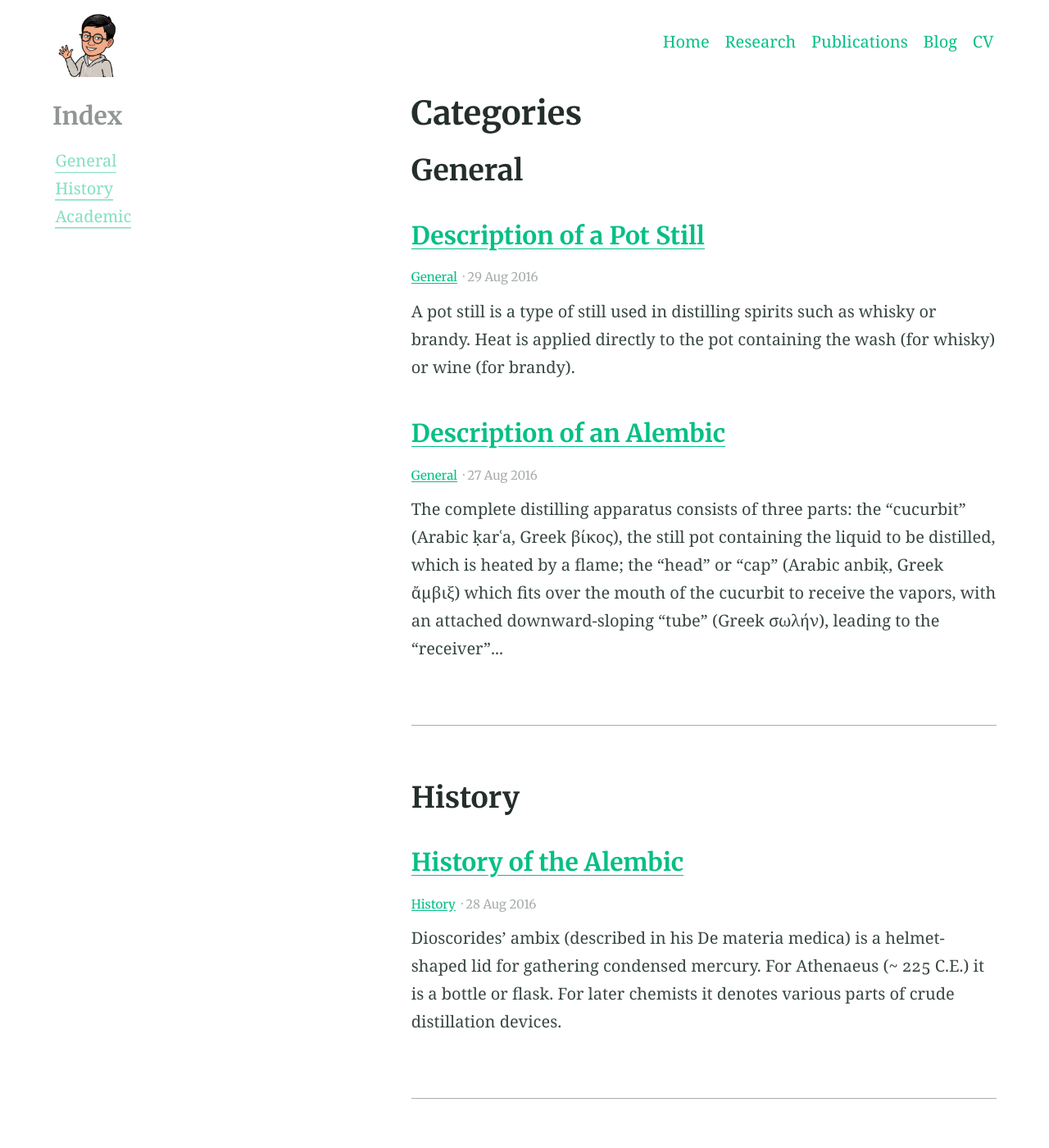
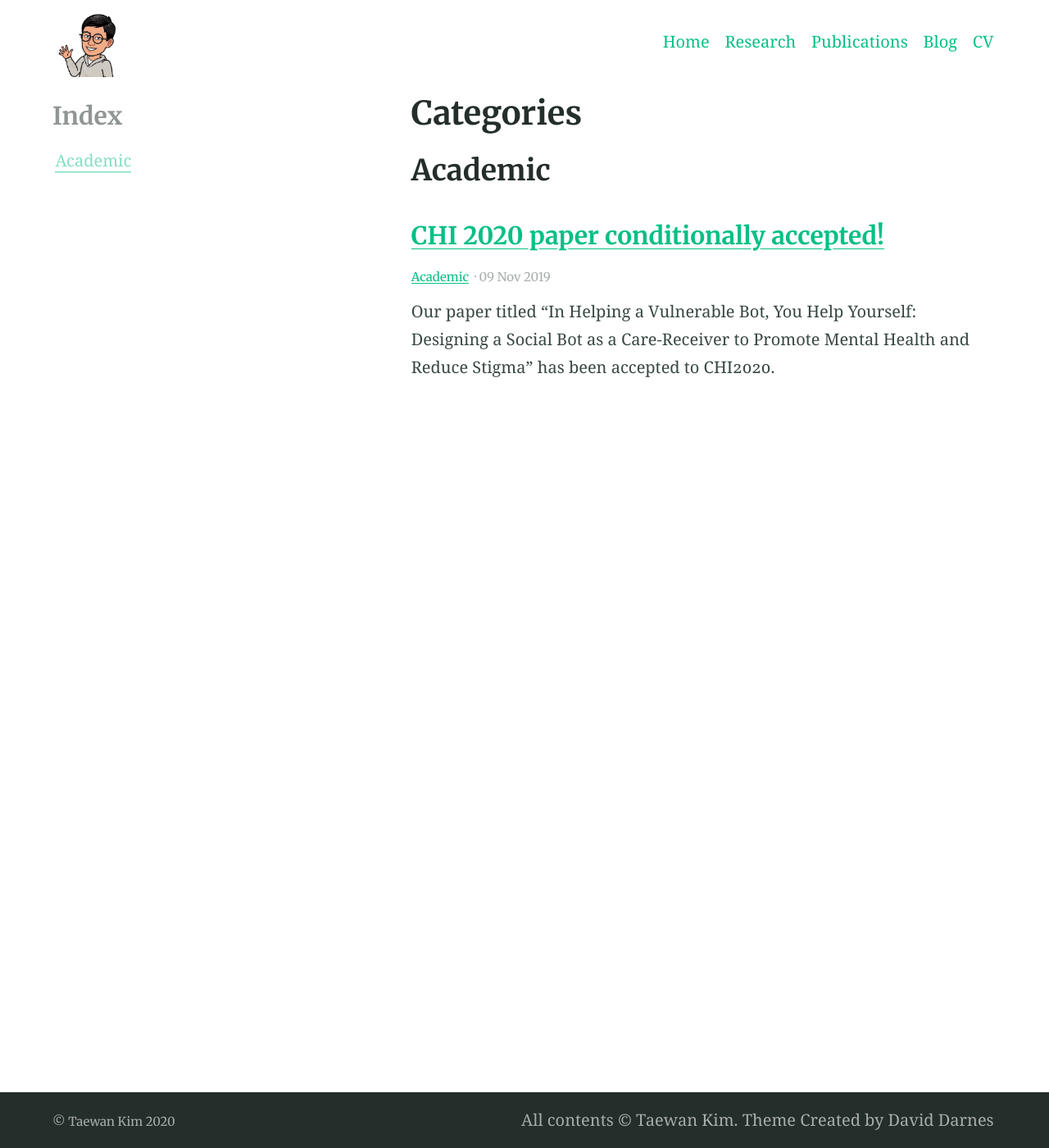
Before and after one commit to twkim24/twkim24.github.io, a Jekyll site: the page built from categories.md, in a window 1280 px wide and 1400 px high. Shown: the whole window at 82% size. Built offline with Jekyll 4.4.1, drawn with Linux system fonts in a browser that asks for light colours.

Commit message:
delete post

```diff
--- a/_posts/2016-08-27-example-post-one.md
+++ /dev/null
@@ -1,14 +0,0 @@
----
-title: Description of an Alembic
-categories:
-- General
-feature_image: "https://picsum.photos/2560/600?image=872"
----
-
-The complete distilling apparatus consists of three parts: the "cucurbit" (Arabic ḳarʿa, Greek βίκος), the still pot containing the liquid to be distilled, which is heated by a flame; the "head" or "cap" (Arabic anbiḳ, Greek ἄμβιξ) which fits over the mouth of the cucurbit to receive the vapors, with an attached downward-sloping "tube" (Greek σωλήν), leading to the "receiver" (Arabic ḳābila, Greek ἄγγος or φιάλη) container.
-
-<!-- more -->
-
-Retorts have the "cap" and the "cucurbit" made into one. The anbik is also called the raʾs (head) of the cucurbit. The liquid in the cucurbit is heated or boiled; the vapour rises into the anbik, where it cools by contact with the walls and condenses, running down the spout into the receiver. A modern descendant of the alembic is the pot still, used to produce distilled beverages.
-
-_Originally from [Alembic - Wikipedia](https://en.wikipedia.org/wiki/Alembic)_
--- a/_posts/2016-08-28-example-post-two.md
+++ /dev/null
@@ -1,17 +0,0 @@
----
-title: History of the Alembic
-categories:
-- History
-feature_text: |
-  The History of the Alembic tool
----
-
-Dioscorides' ambix (described in his De materia medica) is a helmet-shaped lid for gathering condensed mercury. For Athenaeus (~ 225 C.E.) it is a bottle or flask. For later chemists it denotes various parts of crude distillation devices.
-
-<!-- more -->
-
-Alembic drawings appear in works of Cleopatra the Alchemist, Synesius, and Zosimos of Panopolis. There were alembics with two (dibikos) and three (tribikos) receivers.[4] According to Zosimos of Panopolis, the alembic was invented by Mary the Jewess.[5]
-
-The anbik is described by Ibn al-Awwam in his Kitab al-Filaha (Book of Agriculture), where he explains how rose-water is distilled. Amongst others, it is mentioned in the Mafatih al-Ulum (Key of Sciences) of Khwarizmi and the Kitab al-Asrar (Book of Secrets) of Al-Razi. Some illustrations occur in the Latin translations of works which are attributed to Geber.[2]
-
-_Originally from [Alembic - Wikipedia](https://en.wikipedia.org/wiki/Alembic)_
--- a/_posts/2016-08-29-example-post-three.md
+++ /dev/null
@@ -1,18 +0,0 @@
----
-title: Description of a Pot Still
-categories:
-- General
-excerpt: |
-  A pot still is a type of still used in distilling spirits such as whisky or brandy. Heat is applied directly to the pot containing the wash (for whisky) or wine (for brandy).
-feature_text: |
-  ## The Pot Still
-  The modern pot still is a descendant of the alembic, an earlier distillation device
-feature_image: "https://picsum.photos/2560/600?image=733"
-image: "https://picsum.photos/2560/600?image=733"
----
-
-A pot still is a type of still used in distilling spirits such as whisky or brandy. Heat is applied directly to the pot containing the wash (for whisky) or wine (for brandy). This is called a batch distillation (as opposed to a continuous distillation).
-
-At standard atmospheric pressure, alcohol boils at 78 °C (172 °F), while water boils at 100 °C (212 °F). During distillation, the vapour contains more alcohol than the liquid. When the vapours are condensed, the resulting liquid contains a higher concentration of alcohol. In the pot still, the alcohol and water vapour combine with esters and flow from the still through the condensing coil. There they condense into the first distillation liquid, the so-called "low wines". The low wines have a strength of about 25–35% alcohol by volume, and flow into a second still. It is then distilled a second time to produce the colourless spirit, collected at about 70% alcohol by volume. Colour is added through maturation in an oak aging barrel, and develops over time.
-
-The modern pot still is a descendant of the alembic, an earlier distillation device.
```
Also changed, not shown: research.md (+1 -1 lines).
